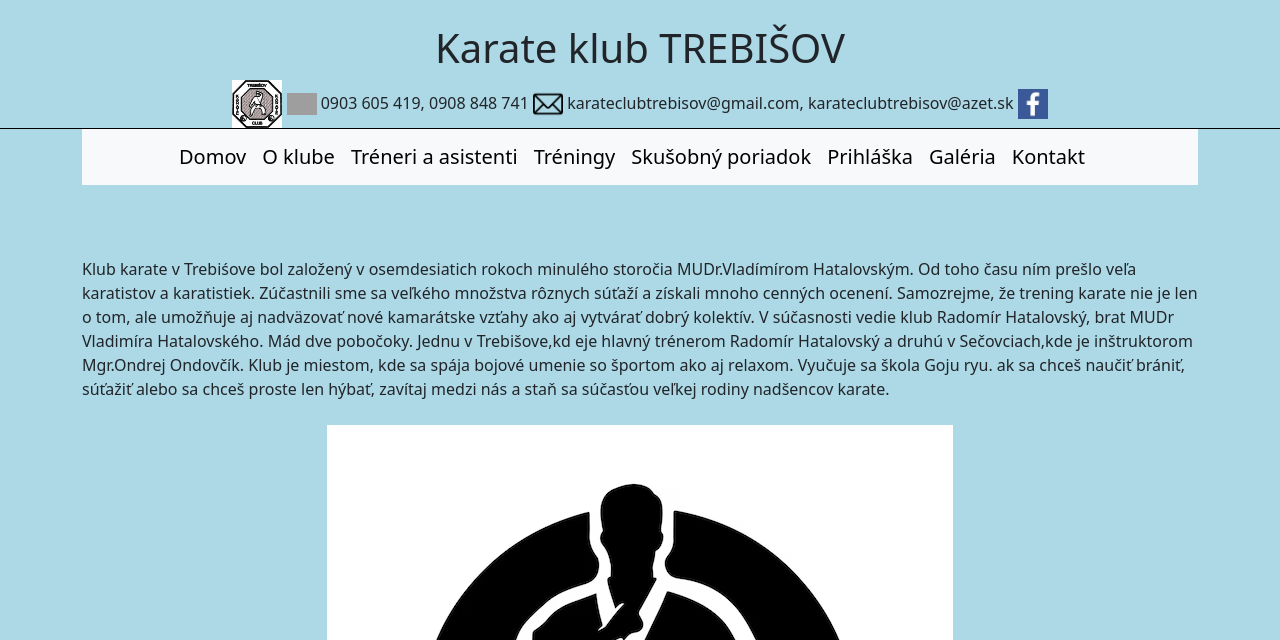
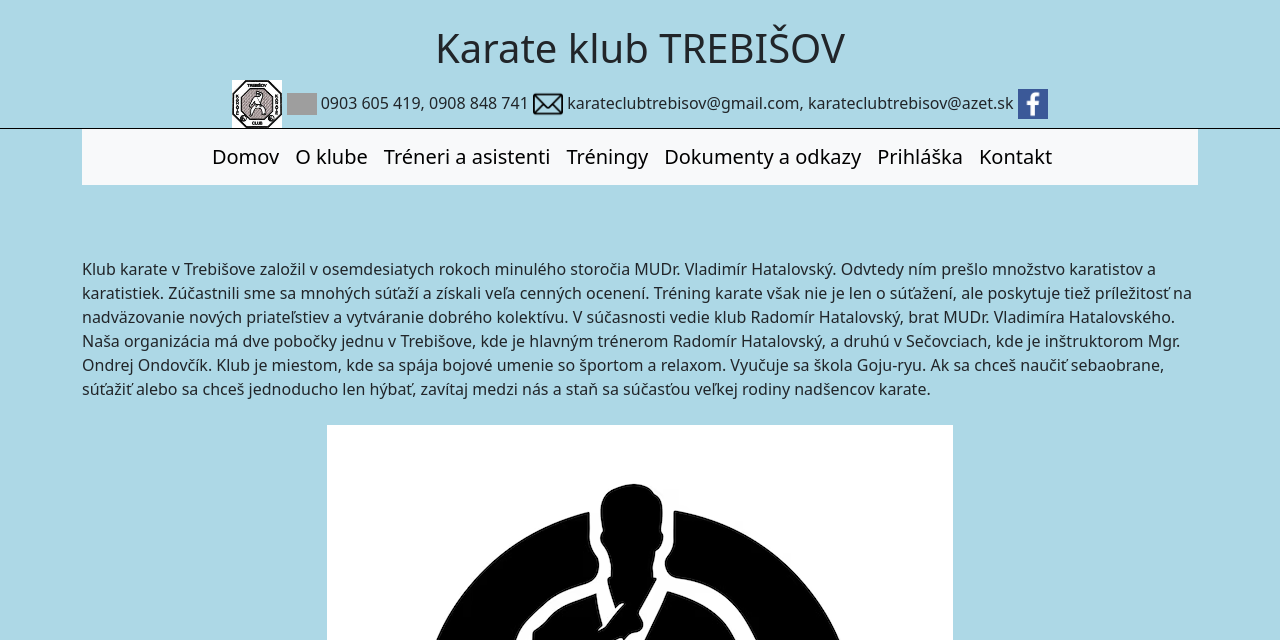
Before and after one commit to jarocomp/karatetv, a Django app: page /onas in a window 1280 px wide. Shown: the top 640 px of the page. Run offline with Django 5.2, Linux system fonts and the light colour scheme; grey boxes are pictures that could not be loaded.

Commit message:
beta version

```diff
--- a/karateweb/karatetv/templates/karatetv/poriadok.html
+++ b/karateweb/karatetv/templates/karatetv/dokumenty.html
@@ -7,6 +7,7 @@
 </br>
 <h1>Skúšobný poriadok Goju Ryu</h1>
 </br>
-
+<p>Skúšobný poriadok je možné si stiahnuť na adrese Slovenského zväzu karate.</p>
+<a href="https://www.karate.sk/">Odkaz</a>
 
 {% endblock %}
--- a/karateweb/karatetv/templates/karatetv/navbar.html
+++ b/karateweb/karatetv/templates/karatetv/navbar.html
@@ -16,7 +16,7 @@
       <a class="navbar-brand" href="{% url 'treningy' %} ">Tréningy</a>
       <button class="navbar-toggler" type="button" data-bs-toggle="collapse" data-bs-target="#navbarSupportedContent" aria-controls="navbarSupportedContent" aria-expanded="false" aria-label="Toggle navigation">
         <span class="navbar-toggler-icon"></span>
-      </button><a class="navbar-brand" href="{% url 'poriadok' %} ">Skušobný poriadok</a>
+      </button><a class="navbar-brand" href="{% url 'dokumenty' %} ">Dokumenty a odkazy</a>
       <button class="navbar-toggler" type="button" data-bs-toggle="collapse" data-bs-target="#navbarSupportedContent" aria-controls="navbarSupportedContent" aria-expanded="false" aria-label="Toggle navigation">
         <span class="navbar-toggler-icon"></span>
       </button>
@@ -24,10 +24,7 @@
       <button class="navbar-toggler" type="button" data-bs-toggle="collapse" data-bs-target="#navbarSupportedContent" aria-controls="navbarSupportedContent" aria-expanded="false" aria-label="Toggle navigation">
         <span class="navbar-toggler-icon"></span>
       </button>
-      <a class="navbar-brand" href="{% url 'onas' %} ">Galéria</a>
-      <button class="navbar-toggler" type="button" data-bs-toggle="collapse" data-bs-target="#navbarSupportedContent" aria-controls="navbarSupportedContent" aria-expanded="false" aria-label="Toggle navigation">
-        <span class="navbar-toggler-icon"></span>
-      </button>
+
       <a class="navbar-brand" href="{% url 'kontakt' %} ">Kontakt</a>
       <button class="navbar-toggler" type="button" data-bs-toggle="collapse" data-bs-target="#navbarSupportedContent" aria-controls="navbarSupportedContent" aria-expanded="false" aria-label="Toggle navigation">
         <span class="navbar-toggler-icon"></span>
--- a/karateweb/karatetv/templates/karatetv/onas.html
+++ b/karateweb/karatetv/templates/karatetv/onas.html
@@ -6,8 +6,16 @@
 </br>
 </br>
 </br>
-<p1>Klub karate v Trebiśove bol založený v osemdesiatich rokoch minulého storočia MUDr.Vladímírom Hatalovským. Od toho času ním prešlo veľa karatistov a karatistiek. Zúčastnili sme sa veľkého množstva rôznych súťaží a získali mnoho cenných ocenení. Samozrejme, že trening karate nie je len o tom, ale umožňuje aj nadväzovať nové kamarátske vzťahy ako aj vytvárať dobrý kolektív. V súčasnosti vedie klub Radomír Hatalovský, brat MUDr Vladimíra Hatalovského. Mád dve pobočoky. Jednu v Trebišove,kd eje hlavný trénerom Radomír Hatalovský a druhú v Sečovciach,kde je inštruktorom Mgr.Ondrej Ondovčík. Klub je miestom, kde sa spája bojové umenie so športom ako aj relaxom. Vyučuje sa škola Goju ryu.
-ak sa chceš naučiť brániť, súťažiť alebo sa chceš proste len hýbať, zavítaj medzi nás a staň sa súčasťou veľkej rodiny nadšencov karate.
+<p1>Klub karate v Trebišove založil v osemdesiatych rokoch minulého storočia MUDr. Vladimír
+    Hatalovský. Odvtedy ním prešlo množstvo karatistov a karatistiek. Zúčastnili sme sa mnohých
+    súťaží a získali veľa cenných ocenení. Tréning karate však nie je len o súťažení, ale poskytuje tiež
+    príležitosť na nadväzovanie nových priateľstiev a vytváranie dobrého kolektívu.
+    V súčasnosti vedie klub Radomír Hatalovský, brat MUDr. Vladimíra Hatalovského. Naša
+    organizácia má dve pobočky jednu v Trebišove, kde je hlavným trénerom Radomír Hatalovský, a
+    druhú v Sečovciach, kde je inštruktorom Mgr. Ondrej Ondovčík.
+    Klub je miestom, kde sa spája bojové umenie so športom a relaxom. Vyučuje sa škola Goju-ryu. Ak
+    sa chceš naučiť sebaobrane, súťažiť alebo sa chceš jednoducho len hýbať, zavítaj medzi nás a staň
+    sa súčasťou veľkej rodiny nadšencov karate.
 
 </p1>
 </br></br>
--- a/karateweb/karatetv/templates/karatetv/secovce.html
+++ b/karateweb/karatetv/templates/karatetv/secovce.html
@@ -9,9 +9,9 @@
 </br>
 <h1>Pobočka Sečovce</h1>
 </br>
-<h2>Od 5.9.2024 sa začínajú tréningy karate ako aj nábor nových členov.</h2></br>
+<h2>Od 10.9.2024 sa začínajú tréningy karate ako aj nábor nových členov.</h2></br>
 
-<p1>Nábor nových členov sa uskutoční od 5.9.2024 do konca októbra 2024 v telocvični ZŠ Spojená škola Sečovce. Tešíme sa na Vašu účasť.</p1></br>
+<p1>Nábor nových členov sa uskutoční od 10.9.2024 v telocvični ZŠ Spojená škola Sečovce. Tešíme sa na Vašu účasť.</p1></br>
 </br>
 <center><img src="{% static 'images/deti_karate.jpeg'  %}" alt="dk"></center>
 
--- a/karateweb/karatetv/templates/karatetv/trebisov.html
+++ b/karateweb/karatetv/templates/karatetv/trebisov.html
@@ -11,7 +11,7 @@
 </br>
 <h2>Od 9.9.2024 sa začínajú tréningy karate ako aj nábor nových členov.</h2></br>
 
-<p1>Tréning sa uskutoční 9.9.2024 o 17:00 hodine v telocvični ZŠ Komenského 2. Nábor nových členov sa uskutoční od 9.9.2024 do konca októbra 2024.</p1></br>
+<p1>Tréning sa uskutoční 9.9.2024 o 17:00 hodine v telocvični ZŠ Komenského2. Nábor nových členov sa uskutoční od 9.9.2024 do konca októbra 2024.</p1></br>
 <p>Tešíme sa na Vašu účasť.</p></br>
 <center><img src="{% static 'images/deti_karate.jpeg'  %}" alt="dk"></center>
 
--- a/karateweb/karatetv/templates/karatetv/treningy.html
+++ b/karateweb/karatetv/templates/karatetv/treningy.html
@@ -9,10 +9,10 @@
 <h1>Tréningy</h1></br>
 </br>
 <h2> Trebišov</h2></br>
-<center><p>Každý pondelok a stredu od 17 00 do 19 00.</p></center>
+<center><p>Každý pondelok a stredu od 17:00 do 19:00.</p></center>
 </br>
 <h2>Sečovce</h2></br>
-<center><p>Každý utorok a štvrotk od 16 00 do 17 00.</p></center>
+<center><p>Každý utorok a štvrotk od 16:00 do 17:00.</p></center>
 </br></br>
 <center><img src="{% static 'images/karate2.jpg'  %}" alt="karate2",  width="200", hight="200" ></center>
 
--- a/karateweb/karatetv/urls.py
+++ b/karateweb/karatetv/urls.py
@@ -6,7 +6,7 @@ urlpatterns = [
    path('onas', views.onas, name="onas"),
    path('treneriaasistenti', views.treneriaasistenti, name="treneriaasistenti"),
    path('treningy', views.treningy, name="treningy"),
-   path('poriadok', views.poriadok, name="poriadok"),
+   path('dokumenty', views.dokumenty, name="dokumenty"),
    path('prihlaska', views.prihlaska, name="prihlaska"),
    path('kontakt', views.kontakt, name="kontakt"),
    path('trebisov', views.trebisov, name="trebisov"),
--- a/karateweb/karatetv/views.py
+++ b/karateweb/karatetv/views.py
@@ -13,8 +13,8 @@ def treneriaasistenti(request):
 def treningy(request):
     return render(request, 'karatetv/treningy.html', {})
 
-def poriadok(request):
-    return render(request, 'karatetv/poriadok.html', {})
+def dokumenty(request):
+    return render(request, 'karatetv/dokumenty.html', {})
 
 def prihlaska(request):
     return render(request, 'karatetv/prihlaska.html', {})
```
